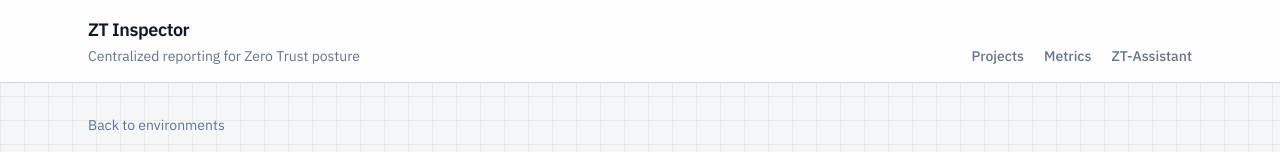
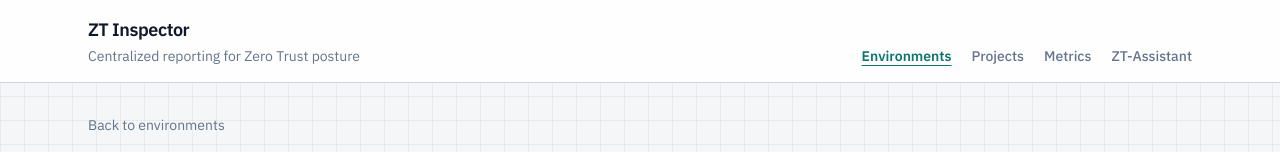
Before and after one commit to lwooden/zt-inspector, a Next.js app: page /environments/new in a window 1280 px wide. Shown: the top 152 px of the page. Built offline with nearby package versions, Linux system fonts and the light colour scheme.

Commit message:
add environment to navbar

```diff
--- a/components/app-nav.tsx
+++ b/components/app-nav.tsx
@@ -4,6 +4,7 @@ import Link from "next/link";
 import { usePathname } from "next/navigation";
 
 const links = [
+  { href: "/environments", label: "Environments" },
   { href: "/", label: "Projects" },
   { href: "/metrics", label: "Metrics" },
   { href: "/zt-assistant", label: "ZT-Assistant" },
```
